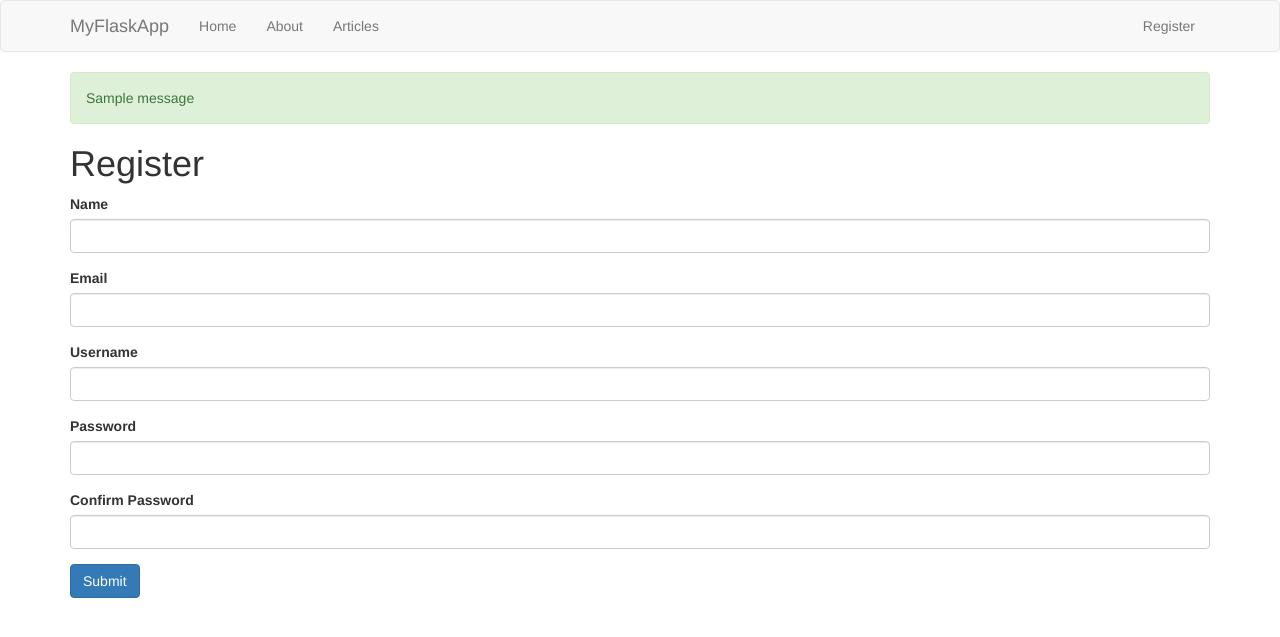
After one commit to nmecner/MyFlaskApp, a Flask app: page /register in a window 1280 px wide. The commit adds this page. Shown: the top 637 px of the page. Run offline with Flask 2, Linux system fonts and the light colour scheme; one stand-in notice (Sample message) is shown; some libraries are stand-ins or nearby versions.

Commit message:
Added Registration form

```diff
--- a/app.py
+++ b/app.py
@@ -1,6 +1,19 @@
-from flask import Flask, render_template
+from flask import Flask, request, render_template, flash, redirect, url_for, session, logging
 from data import Articles
+from flask_mysqldb import MySQL
+from wtforms import Form, StringField, TextAreaField, PasswordField, validators
+from passlib.hash import sha256_crypt
+
 app = Flask(__name__)
+
+# Config MySQL
+app.config['MYSQL_HOST'] = 'localhost'
+app.config['MYSQL_USER'] = 'root'
+app.config['MYSQL_PASSWORD'] = 'SNES44^^'
+app.config['MYSQL_DB'] = 'myflaskapp'
+app.config['MYSQL_CURSORCLASS'] = 'DictCursor'
+#initialize SQL
+mysql = MySQL(app)
 
 Articles = Articles()
 
@@ -20,5 +33,45 @@ def articles():
 def article(id):
     return render_template('article.html', id=id)
 
+class RegisterForm(Form):
+    name = StringField('Name', [validators.Length(min=1, max=50)])
+    username = StringField('Username', [validators.Length(min=4, max=35)])
+    email = StringField('Email', [validators.Length(min=6, max=50)])
+    password = PasswordField('Password', [
+        validators.DataRequired(),
+        validators.EqualTo('confirm', message='Passwords do not match')
+    ])
+    confirm = PasswordField('Confirm Password')
+
+@app.route('/register', methods=['GET', 'POST'])
+def register():
+    form = RegisterForm(request.form)
+    if request.method == 'POST' and form.validate():
+        name = form.name.data
+        email = form.email.data
+        username = form.username.data
+        password = sha256_crypt.encrypt(str(form.password.data))
+
+        #create cursor
+        cur = mysql.connection.cursor()
+
+        cur.execute("INSERT INTO users(name, email, username, password) VALUES(%s, %s, %s, %s)", (name, email, username, password))
+
+        #commit to Database
+
+        mysql.connection.commit()
+
+        #close the connection
+        cur.close()
+
+        flash('Registration was successful, you can now log in', 'success')
+
+        return redirect(url_for('index'))
+
+    return render_template('register.html', form=form)
+
+
+
 if __name__ == '__main__':
+    app.secret_key='secret123'
     app.run(debug=True)
--- /dev/null
+++ b/templates/includes/_formhelpers.html
@@ -0,0 +1,9 @@
+{% macro render_field(field) %}
+    {{ field.label }}
+    {{ field(**kwargs)|safe }}
+    {% if field.errors %}
+        {% for error in field.errors %}
+            <span class="help-inline">{{ error }}</span>
+        {% endfor %}
+    {% endif %}
+{% endmacro %}
--- /dev/null
+++ b/templates/includes/_messages.html
@@ -0,0 +1,8 @@
+{% with messages = get_flashed_messages(with_categories=true) %}
+  {% if messages %}
+    {% for category, message in messages %}
+      <div class="alert alert-{{ category }}">{{ message }}</div>
+    {% endfor %}
+    </ul>
+  {% endif %}
+{% endwith %}
--- a/templates/includes/_navbar.html
+++ b/templates/includes/_navbar.html
@@ -15,6 +15,11 @@
             <li><a href="/about">About</a></li>
             <li><a href="/articles">Articles</a></li>
           </ul>
+
+          <ul class="nav navbar-nav navbar-right">
+            <li><a href="/register">Register</a></li>
+          </ul>
+
         </div><!--/.nav-collapse -->
       </div>
     </nav>
--- a/templates/layout.html
+++ b/templates/layout.html
@@ -8,6 +8,7 @@
     <body>
         {% include 'includes/_navbar.html' %}
         <div class="container">
+            {% include 'includes/_messages.html'%}
             {% block body %} {% endblock %}
         </div>
 
--- /dev/null
+++ b/templates/register.html
@@ -0,0 +1,24 @@
+{% extends 'layout.html' %}
+
+{% block body %}
+   <h1>Register</h1>
+    {% from "includes/_formhelpers.html" import render_field %}
+    <form method="POST" action="">
+        <div class="form-group">
+            {{render_field(form.name, class_="form-control")}}
+        </div>
+        <div class="form-group">
+            {{render_field(form.email, class_="form-control")}}
+        </div>
+        <div class="form-group">
+            {{render_field(form.username, class_="form-control")}}
+        </div>
+        <div class="form-group">
+            {{render_field(form.password, class_="form-control")}}
+        </div>
+        <div class="form-group">
+            {{render_field(form.confirm, class_="form-control")}}
+        </div>
+        <p><input type="submit" class="btn btn-primary" value="Submit"></p>
+    </form>
+{% endblock %}
```
